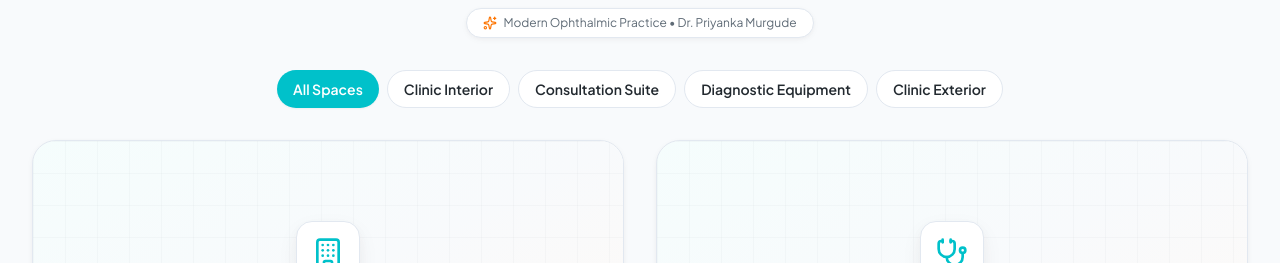
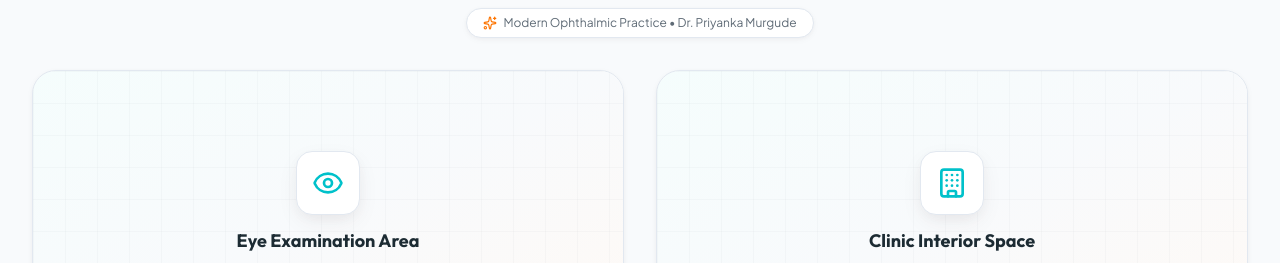
Before and after one commit to Anurag-git22/divyamclinic1, a React (Vite) app: page /gallery in a window 1280 px wide. Shown: the part 537-800 px from the top of the page. Built offline with nearby package versions, Linux system fonts and the light colour scheme; no server answers.

Commit message:
Reorder gallery images and remove filter tabs
- Reordered gallery: Eye Examination first, then Interior, Consultation, Exterior
- Removed category filter tabs from gallery
- Removed useState import (no longer needed)
- Shows all 4 images in fixed order

```diff
--- a/src/components/Gallery.jsx
+++ b/src/components/Gallery.jsx
@@ -1,4 +1,4 @@
-import React, { useState } from 'react';
+import React from 'react';
 import { Camera, Building, Stethoscope, Eye, Sparkles, MapPin } from 'lucide-react';
 import { clinicData } from '../data/clinicData';
 
@@ -10,19 +10,7 @@ const categoryIcons = {
 };
 
 export default function Gallery() {
-  const [activeCategory, setActiveCategory] = useState('all');
-
-  const categories = [
-    { id: 'all', label: 'All Spaces' },
-    { id: 'Clinic Interior', label: 'Clinic Interior' },
-    { id: 'Doctor Consultation', label: 'Consultation Suite' },
-    { id: 'Eye Care Equipment', label: 'Diagnostic Equipment' },
-    { id: 'Clinic Exterior', label: 'Clinic Exterior' },
-  ];
-
-  const filteredItems = activeCategory === 'all'
-    ? clinicData.gallery
-    : clinicData.gallery.filter(item => item.category === activeCategory);
+  const filteredItems = clinicData.gallery;
 
   return (
     <section id="gallery" className="py-12 sm:py-16 bg-brand-bg relative">
@@ -45,23 +33,6 @@ export default function Gallery() {
             <Sparkles className="w-3.5 h-3.5 text-secondary" />
             <span>Modern Ophthalmic Practice &bull; Dr. Priyanka Murgude</span>
           </div>
-        </div>
-
-        {/* Filter Pills */}
-        <div className="flex flex-wrap justify-center gap-2 mb-8">
-          {categories.map((cat) => (
-            <button
-              key={cat.id}
-              onClick={() => setActiveCategory(cat.id)}
-              className={`px-4 py-2 rounded-full text-xs sm:text-sm font-semibold transition-all duration-200 ${
-                activeCategory === cat.id
-                  ? 'bg-primary text-white shadow-sm'
-                  : 'bg-white hover:bg-primary-light text-brand-text border border-brand-border'
-              }`}
-            >
-              {cat.label}
-            </button>
-          ))}
         </div>
 
         {/* Responsive Gallery Grid */}
--- a/src/data/clinicData.js
+++ b/src/data/clinicData.js
@@ -189,6 +189,12 @@ export const clinicData = {
 
   gallery: [
     {
+      category: "Eye Care Equipment",
+      title: "Eye Examination Area",
+      description: "Dedicated diagnostics and vision testing space.",
+      type: "equipment",
+    },
+    {
       category: "Clinic Interior",
       title: "Clinic Interior Space",
       description: "Clean, hygienic, and calm reception area.",
@@ -201,12 +207,6 @@ export const clinicData = {
       type: "consultation",
     },
     {
-      category: "Eye Care Equipment",
-      title: "Eye Examination Area",
-      description: "Dedicated diagnostics and vision testing space.",
-      type: "equipment",
-    },
-    {
       category: "Clinic Exterior",
       title: "Aaikrupa Building Entrance",
       description: "Easily accessible street view on New Telco Road.",
```
